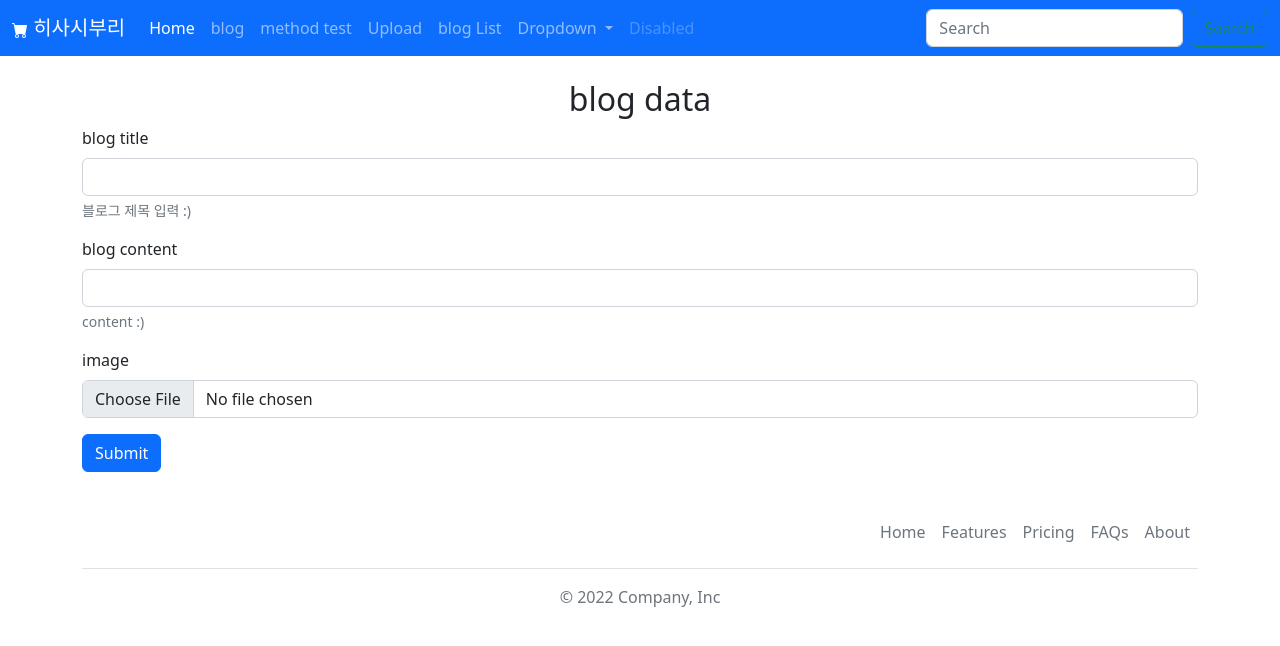
After one commit to sandsot/web01, a Flask app: page /blogform in a window 1280 px wide. The commit adds this page. Shown: the top 646 px of the page. Run offline with Flask 2, Linux system fonts and the light colour scheme.

Commit message:
1021 오후 수업

```diff
--- a/app.py
+++ b/app.py
@@ -2,6 +2,7 @@
 from requests import request
 from flask import Flask, render_template, request, redirect
 import os
+import dbconn as db
 
 app = Flask(__name__)
 
@@ -45,5 +46,22 @@ def fileupload():
         print('저장성공 :)')
         return redirect('/')
 
+@app.route('/bloglist') # default methods=['GET']
+def bloglist():
+    conn = db.dbconn()
+    cursor = conn.cursor()
+    sql = '''select * from blog''' # 실행할 쿼리문
+    cursor.execute(sql) # 실행
+    rows = cursor.fetchall() # 전부다 불러옴 fetchall, 하나만 fetchone -> 불러와서 rows에 저장
+    print(rows)
+    return render_template('bloglist.html',data = rows)
+
+@app.route('/blogform', methods=['GET','POST'])
+def blogform():
+    if request.method == 'GET':
+        return render_template('blogform.html')
+    else:
+        # 글을 DB에 저장
+        return redirect('/bloglist') # 저장하고 목록으로 돌아가기위해 redirect
 if __name__ =='__main__':
     app.run(debug=True,port=80)
--- /dev/null
+++ b/templates/blogform.html
@@ -0,0 +1,25 @@
+{%extends "base.html"%}
+{%block title%}blog list{%endblock%}
+{%block content%}
+<br>
+<h2 class="text-center">blog data</h2>
+<div class="container">
+    <form action="/blogform" method="post" enctype="multipart/form-data">
+        <div class="mb-3">
+            <label for="title" class="form-label">blog title</label>
+            <input type="text" class="form-control" id="title" name='title' aria-describedby="titleHelp">
+            <div id="titleHelp" class="form-text">블로그 제목 입력 :)</div>
+          </div>
+          <div class="mb-3">
+            <label for="content" class="form-label">blog content</label>
+            <input type="text" class="form-control" id="content" name='content' aria-describedby="contentHelp">
+            <div id="contentHelp" class="form-text">content :)</div>
+          </div>
+          <div class="mb-3">
+            <label for="formFile" class="form-label">image</label>
+            <input class="form-control" type="file" id="formFile" name="formFile">
+          </div>
+          <button type="submit" class="btn btn-primary">Submit</button>
+    </form>
+</div>
+{%endblock%}
--- a/templates/menu.html
+++ b/templates/menu.html
@@ -23,6 +23,9 @@
           <li class="nav-item">
             <a class="nav-link" href="/fileupload">Upload</a>
           </li>
+          <li class="nav-item">
+            <a class="nav-link" href="/bloglist">blog List</a>
+          </li>
           <li class="nav-item dropdown">
             <a class="nav-link dropdown-toggle" href="#" role="button" data-bs-toggle="dropdown" aria-expanded="false">
               Dropdown
```
Also changed, not shown: db.py (deleted, +0 -16 lines), dbconn.py (added, +10 -0 lines), templates/bloglist.html (added, +49 -0 lines).
